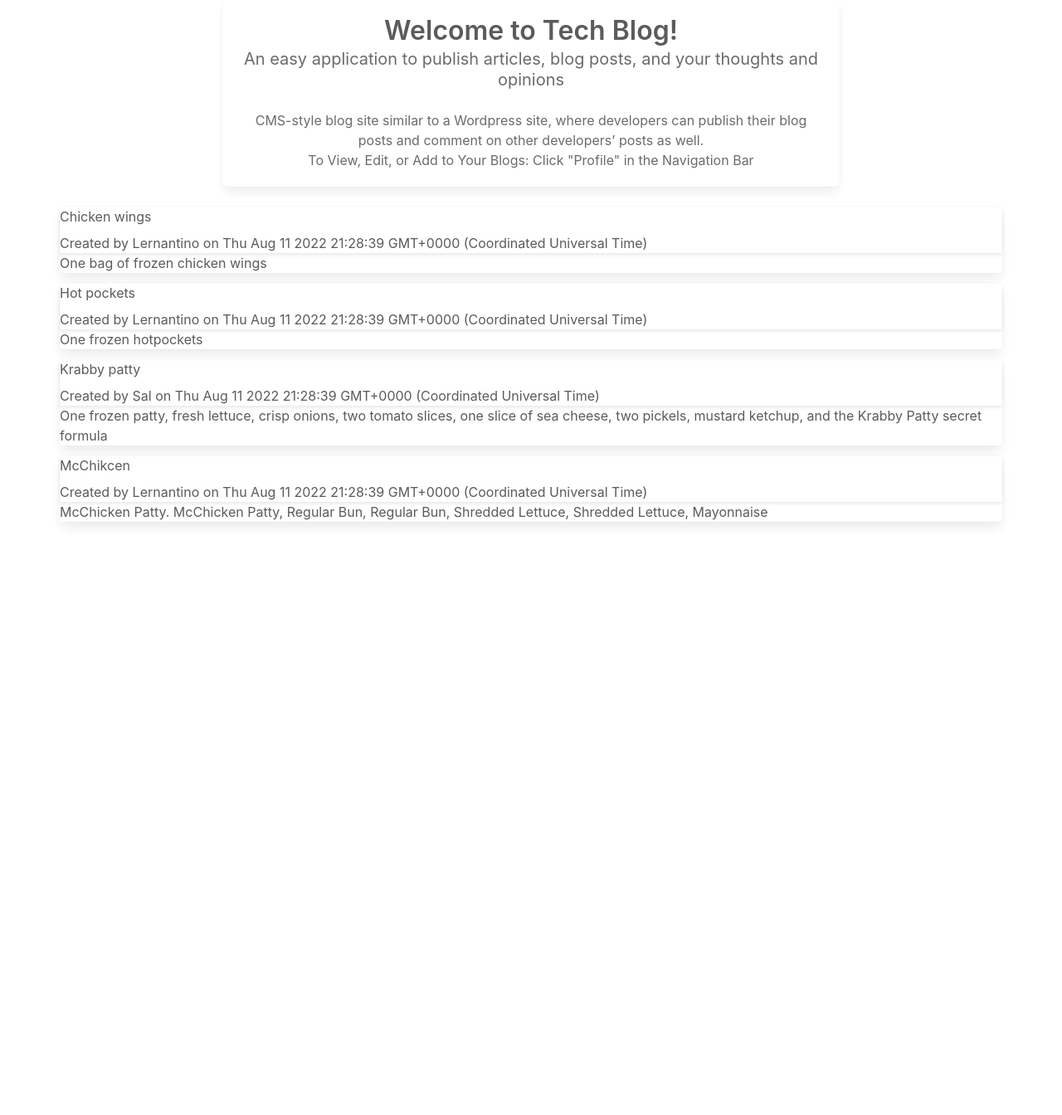
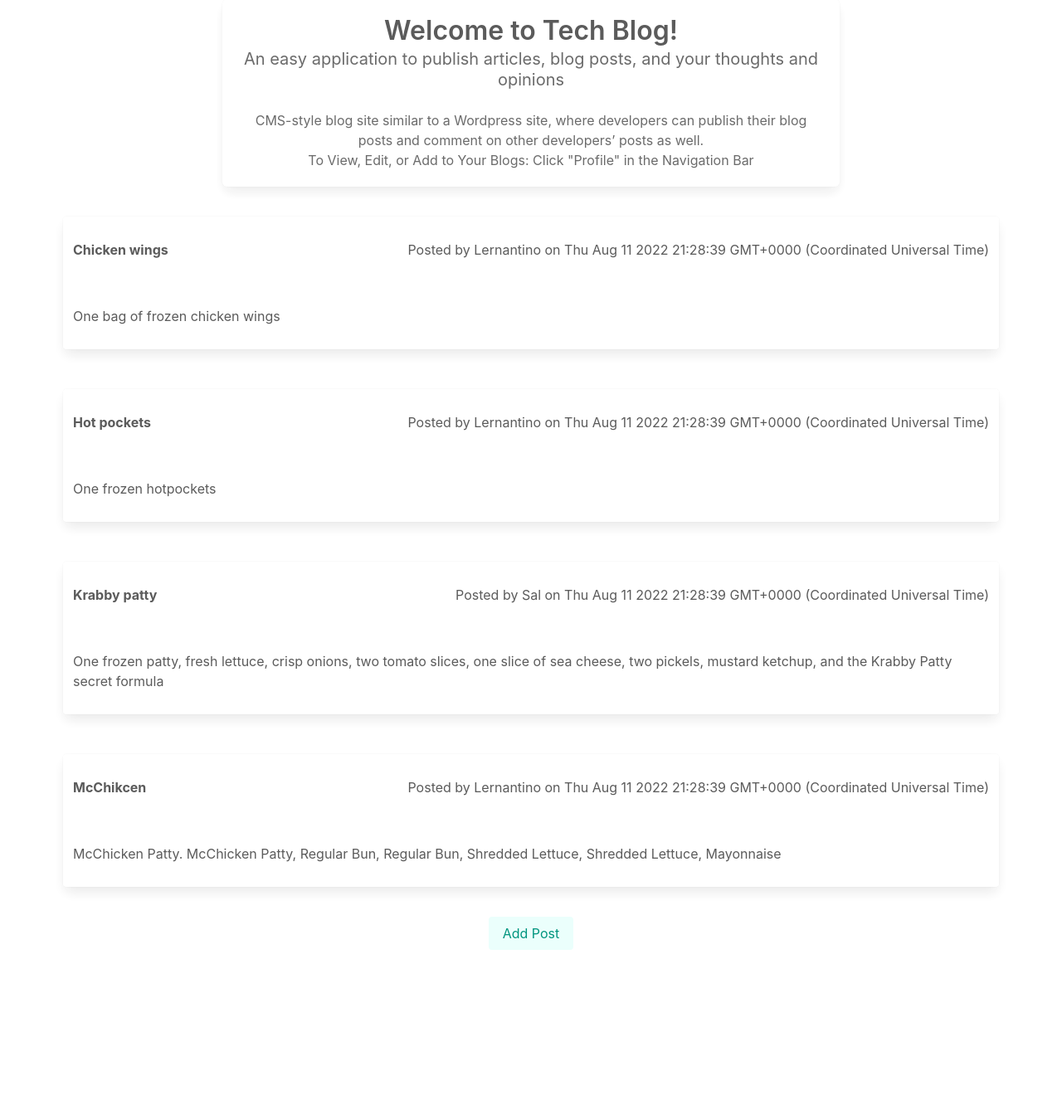
Before and after one commit to fyerra1/blog-MVC, a Node server app: page / in a window 1280 px wide. Shown: the part 101-1445 px from the top of the page at 83% size. Run offline with Node 20, Linux system fonts and the light colour scheme; a user stored in the database is signed in; data comes from the database, SQL or seed files in the repository; some libraries are stand-ins or nearby versions.

Commit message:
modified handlebars

```diff
--- a/views/homepage.handlebars
+++ b/views/homepage.handlebars
@@ -8,30 +8,26 @@
       </div>
     </div>
 </section>
-<div class="row" id="all-content">
-<!-- Loop over each object in the content array -->
-{{#each blogs as |blog| }}
-  <div class="col-12">
-
-    <div class="card my-3">
-      <div class="card-header">
-        <div class="row">
-          <h5 class="mb-2 col-6" id="comment" data-commentId="{{blog.id}}">
-            {{blog.title}}
-          </h5>
-          <div class="col-6">
-            <p class="float-right fs-6">
-              Created by {{blog.user.name}} on {{blog.date_created}}
-            </p>
-          </div>
+<div class="px-4 is-flex-direction-column columns project-list">
+  {{#each blogs as |blog| }}
+    <div class="card column column-gap is-vcentered" data-card-id="{{blog.id}}">
+      <div class="" id="recipe-card">
+        <div class="level">
+          <p class="py-4 has-text-weight-bold" id="recipe-name" data-card-id="{{blog.id}}">{{blog.title}}</p>
+          <p>Posted by {{blog.user.name}} on {{blog.date_created}}</p>
         </div>
-      </div>
-      <div class="card-body">
-        <p>
-          {{blog.content}}
-        </p>
+        <p class="py-4">{{blog.content}}</p>
       </div>
     </div>
-  </div>
-{{/each}}
+  {{/each}}
 </div>
+
+
+<footer>
+       <div class="content has-text-centered">
+         <a href="/add-recipes">
+         <button class="button is-primary is-light" id="add-recipe">Add Post</button>
+        </a>
+        {{!-- <p class="has-text-white">fruit icons PNG Designed By lancarrejekiamin from <a href="https://pngtree.com"> Pngtree.com</a></p> --}}
+      </div>
+    </footer>
--- a/views/profile.handlebars
+++ b/views/profile.handlebars
@@ -1,9 +1,9 @@
 <div class="px-4 is-flex-direction-column columns project-list">
   {{#each blogs as |blog| }}
-    <div class="card has-background-grey-light column column-gap is-vcentered" data-card-id="{{blog.id}}">
+    <div class="card column column-gap is-vcentered" data-card-id="{{blog.id}}">
       <div class="" id="recipe-card">
-        <div class="is-flex-direction-row">
-          <p class="py-4 has-background-grey-light" id="recipe-name" data-card-id="{{blog.id}}">{{blog.title}}</p>
+        <div class="level">
+          <p class="py-4 has-text-weight-bold" id="recipe-name" data-card-id="{{blog.id}}">{{blog.title}}</p>
           <p>Posted on {{blog.date_created}}</p>
         </div>
         <p class="py-4">{{blog.content}}</p>
```
Also changed, not shown: public/js/updateRecipe.js (+8 -9 lines), views/updaterecipe.handlebars (+6 -12 lines).
